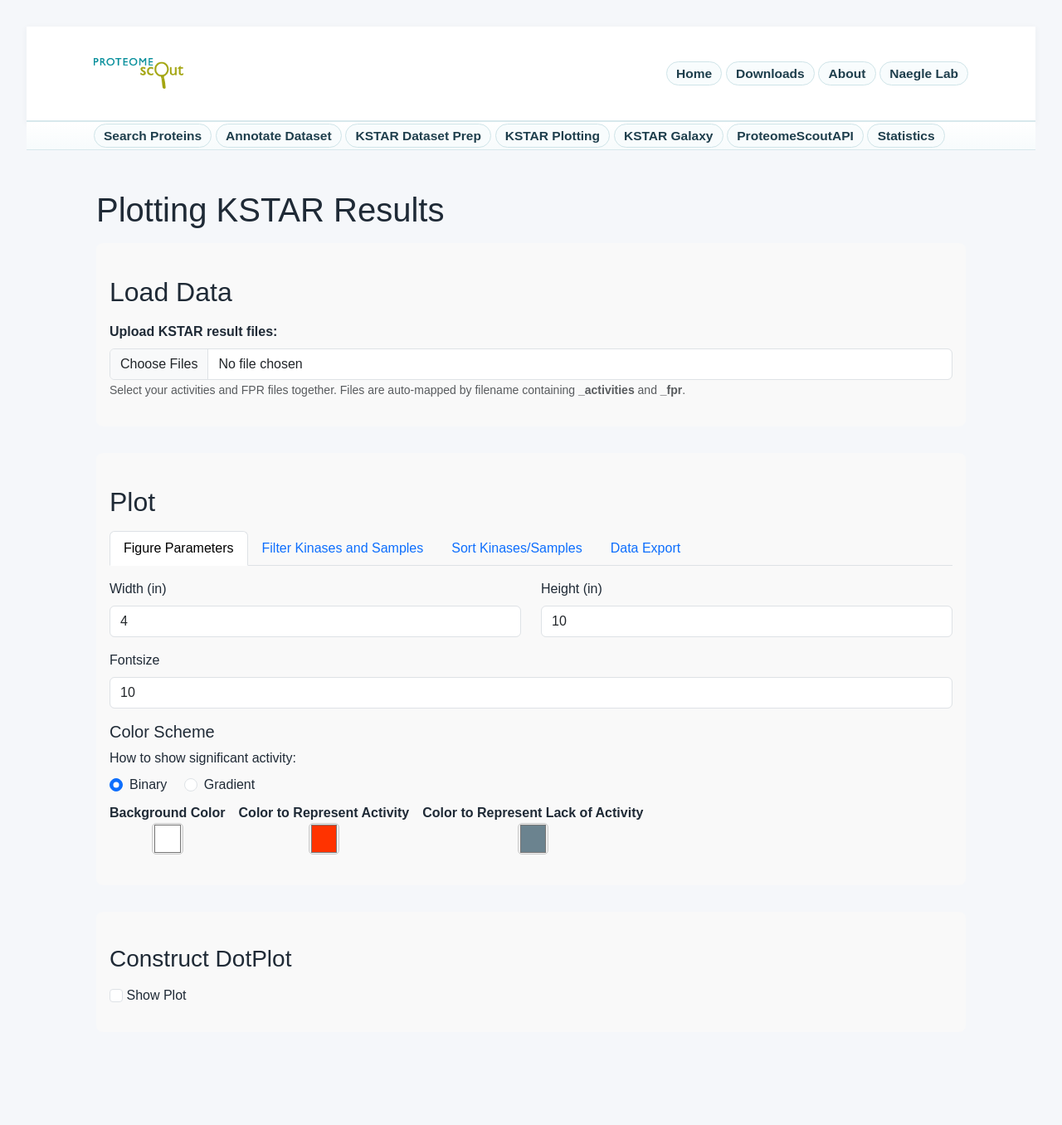
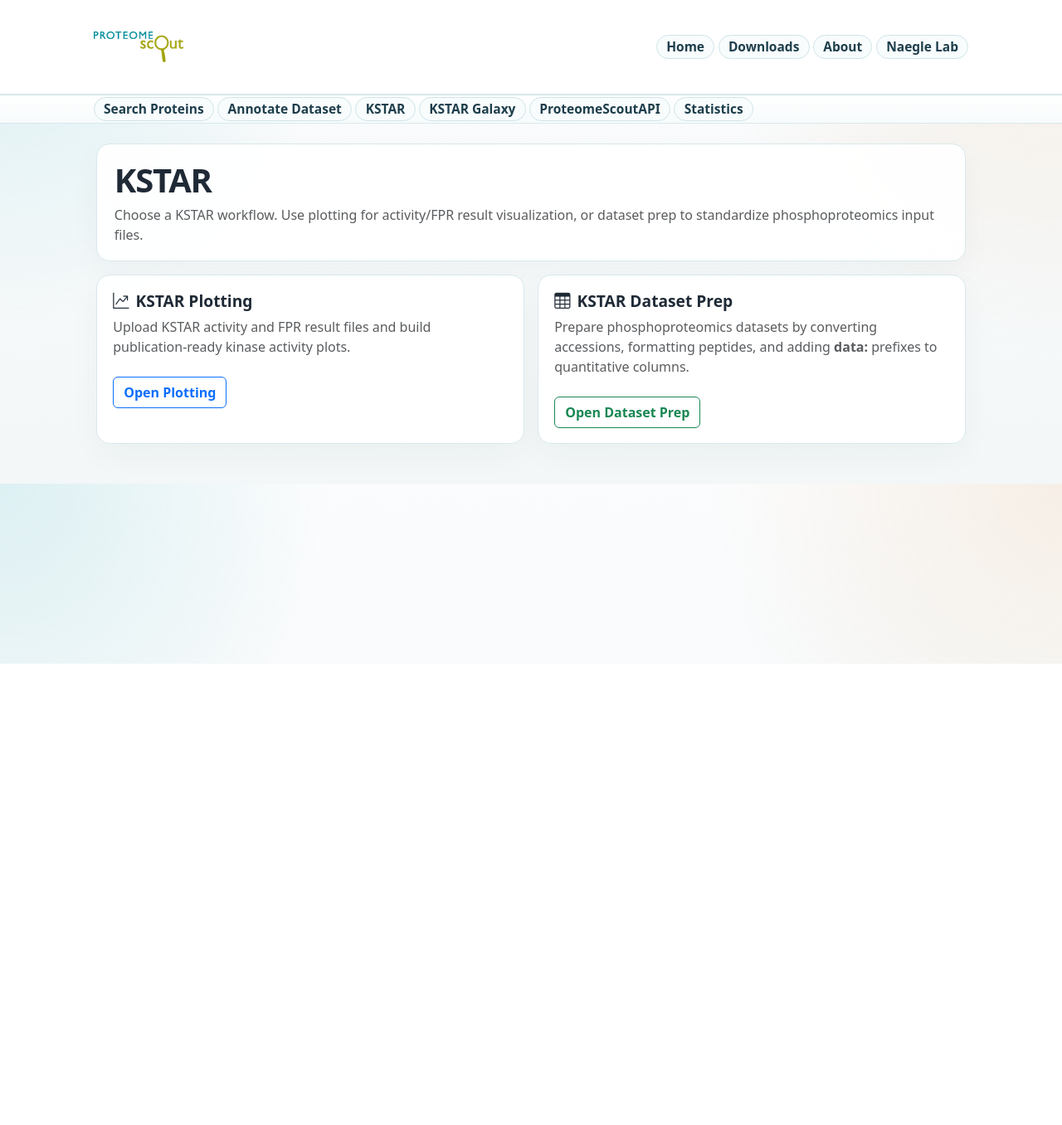
Before and after one commit to NaegleLab/proteomescout-v4, a Flask app: page /kstar/ in a window 1280 px wide. Shown: the whole page at 83% size. After the commit the page ends 800 px from the top, so only its background shows below. Run offline with Flask 3, Linux system fonts and the light colour scheme; parts of the project's set-up code (start-up, migrations or seed data) failed here and were passed over; some libraries are stand-ins or nearby versions.

Commit message:
Updated tools routing for KsTAR to central menu

```diff
--- a/proteomescout_app/kstar/__init__.py
+++ b/proteomescout_app/kstar/__init__.py
@@ -6,6 +6,11 @@ bp = Blueprint('kstar', __name__, url_prefix='/kstar')
 
 @bp.route('/')
 def landing():
+    return render_template('kstar/hub.html')
+
+
+@bp.route('/plotting')
+def plotting_landing():
     return render_template('kstar/landing.html')
 
 
--- a/proteomescout_app/templates/about.html
+++ b/proteomescout_app/templates/about.html
@@ -117,14 +117,14 @@
   <main class="shell">
     <section class="card-block">
       <h1>About ProteomeScout</h1>
-      <p>ProteomeScout is a resource for exploring proteins and post-translational modifications. This minimal build keeps the flat-file protein viewer and KSTAR plotting workflows available without the legacy database-backed stack.</p>
+      <p>ProteomeScout is a resource for exploring proteins and post-translational modifications. This minimal build keeps the flat-file protein viewer and KSTAR tools workflows available without the legacy database-backed stack.</p>
     </section>
 
     <section class="card-block">
       <h2>Included tools</h2>
       <div class="link-list">
         <p><a href="{{ url_for('proteins.search') }}">Protein Search</a>: search the TSV-backed protein dataset and open the interactive viewer.</p>
-        <p><a href="{{ url_for('kstar.landing') }}">KSTAR Plotting</a>: upload activities and FPR tables to render kinase activity plots.</p>
+        <p><a href="{{ url_for('kstar.landing') }}">KSTAR Tools</a>: open plotting and dataset-prep workflows for KSTAR analyses.</p>
         <p><a href="{{ kstar_galaxy_url }}" target="_blank" rel="noreferrer">KSTAR Galaxy</a>: launch the Galaxy-hosted KSTAR calculate workflow.</p>
         <p><a href="{{ proteomescout_api_url }}" target="_blank" rel="noreferrer">ProteomeScoutAPI</a>: API client code and usage examples.</p>
         <p><a href="{{ documentation_url }}" target="_blank" rel="noreferrer">Viewer Documentation</a>: feature notes and usage guidance for the protein viewer.</p>
--- a/proteomescout_app/templates/home.html
+++ b/proteomescout_app/templates/home.html
@@ -225,7 +225,7 @@
       </div>
       <div class="menu-circles">
         <a class="menu-circle search" href="{{ url_for('proteins.search') }}" title="Find proteins from the TSV repository and open the interactive sequence/structure viewer.">Search<br>Proteins</a>
-        <a class="menu-circle kstar" href="{{ url_for('kstar.landing') }}" title="Upload activities and FPR tables to generate publication-ready KSTAR visualizations.">KSTAR<br>Plotting</a>
+        <a class="menu-circle kstar" href="{{ url_for('kstar.landing') }}" title="Open KSTAR tools for plotting and phosphoproteomic dataset preparation.">KSTAR<br>Tools</a>
         <a class="menu-circle kstar-galaxy" href="https://usegalaxy.org/?tool_id=toolshed.g2.bx.psu.edu%2Frepos%2Fnaegle_lab%2Fkstar_calculate%2Fkstar_calculate%2F1.1.0&amp;version=latest" target="_blank" rel="noreferrer" title="Launch the KSTAR calculate tool in Galaxy.">KSTAR<br>Galaxy</a>
         <a class="menu-circle statistics" href="{{ url_for('statistics') }}" title="View species-level protein and PTM summaries from the configured data.tsv file.">Statistics</a>
         <span class="menu-circle spacer" aria-hidden="true"></span>
@@ -236,7 +236,7 @@
 
     <section class="desc">
       <p>ProteomeScout is a resource for proteins and post-translational modifications (PTMs).</p>
-      <p>This minimal build focuses on TSV-backed protein search/viewing and KSTAR plotting.</p>
+      <p>This minimal build focuses on TSV-backed protein search/viewing and KSTAR tools.</p>
       <p>Getting started: explore <a href="{{ url_for('proteins.structure', protein_id=52355) }}">EGFR (52355)</a>.</p>
     </section>
   </main>
--- a/proteomescout_app/templates/includes/site_header.html
+++ b/proteomescout_app/templates/includes/site_header.html
@@ -17,8 +17,7 @@
       <nav class="app-links">
         <a class="app-pill" href="{{ url_for('proteins.search') }}">Search Proteins</a>
         <a class="app-pill" href="{{ url_for('annotate.landing') }}">Annotate Dataset</a>
-        <a class="app-pill" href="{{ url_for('kstar.dataset_prep') }}">KSTAR Dataset Prep</a>
-        <a class="app-pill" href="{{ url_for('kstar.landing') }}">KSTAR Plotting</a>
+        <a class="app-pill" href="{{ url_for('kstar.landing') }}">KSTAR</a>
         <a class="app-pill" href="https://usegalaxy.org/?tool_id=toolshed.g2.bx.psu.edu%2Frepos%2Fnaegle_lab%2Fkstar_calculate%2Fkstar_calculate%2F1.1.0&amp;version=latest" target="_blank" rel="noreferrer">KSTAR Galaxy</a>
         <a class="app-pill" href="https://github.com/NaegleLab/ProteomeScoutAPI" target="_blank" rel="noreferrer">ProteomeScoutAPI</a>
         <a class="app-pill" href="{{ url_for('statistics') }}">Statistics</a>
--- /dev/null
+++ b/proteomescout_app/templates/kstar/hub.html
@@ -0,0 +1,153 @@
+<!DOCTYPE html>
+<html lang="en">
+<head>
+  <meta charset="UTF-8" />
+  <title>KSTAR Tools</title>
+  <link href="https://cdn.jsdelivr.net/npm/bootstrap@5.3.0/dist/css/bootstrap.min.css" rel="stylesheet" />
+  <link rel="stylesheet" href="https://cdn.jsdelivr.net/npm/bootstrap-icons@1.10.5/font/bootstrap-icons.css">
+  <style>
+    :root {
+      --teal: #009ca9;
+      --teal-dark: #007f89;
+      --ink: #1f2a36;
+      --line: #d8e8ec;
+    }
+    body {
+      background:
+        radial-gradient(circle at top left, rgba(0, 156, 169, 0.12), transparent 28%),
+        radial-gradient(circle at top right, rgba(217, 145, 66, 0.12), transparent 30%),
+        linear-gradient(180deg, #fbfcfd 0%, #f3f7f8 100%);
+      color: var(--ink);
+    }
+    .top-nav {
+      background: #ffffff;
+      border-bottom: 2px solid #d8e8ec;
+      box-shadow: 0 2px 8px rgba(22, 50, 70, 0.05);
+    }
+    .top-nav .inner,
+    .app-nav .inner {
+      max-width: 1080px;
+      margin: 0 auto;
+      padding: 0.15rem 0.8rem;
+      display: flex;
+      align-items: center;
+      justify-content: space-between;
+      gap: 0.65rem;
+    }
+    .brand img {
+      width: 108px;
+      height: 108px;
+      object-fit: contain;
+    }
+    .nav-links,
+    .app-links {
+      display: inline-flex;
+      align-items: center;
+      gap: 0.28rem;
+      flex-wrap: wrap;
+    }
+    .nav-pill,
+    .app-pill {
+      border: 1px solid #cfe4e8;
+      color: #1e3e4c;
+      text-decoration: none;
+      background: #f8fcfd;
+      border-radius: 999px;
+      padding: 0.3rem 0.7rem;
+      font-size: 0.97rem;
+      font-weight: 600;
+      line-height: 1.1;
+    }
+    .nav-pill:hover,
+    .app-pill:hover {
+      border-color: var(--teal);
+      color: var(--teal-dark);
+      background: #eef8fa;
+    }
+    .app-nav {
+      background: linear-gradient(180deg, #ffffff 0%, #f7fbfc 100%);
+      border-bottom: 1px solid #d8e8ec;
+    }
+    .page-shell {
+      max-width: 1080px;
+      margin: 0 auto;
+      padding: 1.5rem 1rem 3rem;
+    }
+    .hero {
+      background: rgba(255, 255, 255, 0.95);
+      border: 1px solid var(--line);
+      border-radius: 16px;
+      padding: 1.2rem 1.3rem;
+      box-shadow: 0 14px 36px rgba(18, 42, 54, 0.04);
+      margin-bottom: 1rem;
+    }
+    .hero h1 {
+      font-weight: 800;
+      letter-spacing: -0.03em;
+      margin-bottom: 0.35rem;
+    }
+    .tool-card {
+      background: rgba(255, 255, 255, 0.96);
+      border: 1px solid var(--line);
+      border-radius: 16px;
+      box-shadow: 0 14px 36px rgba(18, 42, 54, 0.04);
+      padding: 1.15rem 1.2rem;
+      height: 100%;
+    }
+    .tool-card h2 {
+      font-size: 1.2rem;
+      font-weight: 800;
+      margin-bottom: 0.5rem;
+    }
+    .tool-card .btn {
+      margin-top: 0.5rem;
+      font-weight: 700;
+    }
+    @media (max-width: 900px) {
+      .top-nav .inner,
+      .app-nav .inner {
+        display: block;
+      }
+      .nav-links,
+      .app-links {
+        margin-top: 0.5rem;
+      }
+    }
+  </style>
+</head>
+<body>
+  {% include 'includes/site_header.html' %}
+
+  <div class="container page-shell">
+    <section class="hero">
+      <h1>KSTAR</h1>
+      <p class="text-muted mb-0">
+        Choose a KSTAR workflow. Use plotting for activity/FPR result visualization,
+        or dataset prep to standardize phosphoproteomics input files.
+      </p>
+    </section>
+
+    <div class="row g-3">
+      <div class="col-md-6">
+        <div class="tool-card">
+          <h2><i class="bi bi-graph-up-arrow me-2"></i>KSTAR Plotting</h2>
+          <p class="text-muted">
+            Upload KSTAR activity and FPR result files and build publication-ready kinase activity plots.
+          </p>
+          <a class="btn btn-outline-primary" href="{{ url_for('kstar.plotting_landing') }}">Open Plotting</a>
+        </div>
+      </div>
+      <div class="col-md-6">
+        <div class="tool-card">
+          <h2><i class="bi bi-table me-2"></i>KSTAR Dataset Prep</h2>
+          <p class="text-muted">
+            Prepare phosphoproteomics datasets by converting accessions, formatting peptides,
+            and adding <strong>data:</strong> prefixes to quantitative columns.
+          </p>
+          <a class="btn btn-outline-success" href="{{ url_for('kstar.dataset_prep') }}">Open Dataset Prep</a>
+        </div>
+      </div>
+    </div>
+  </div>
+</body>
+</html>
```
Also changed, not shown: proteomescout_app/templates/kstar/dataset_prep.html (+12 -0 lines).
